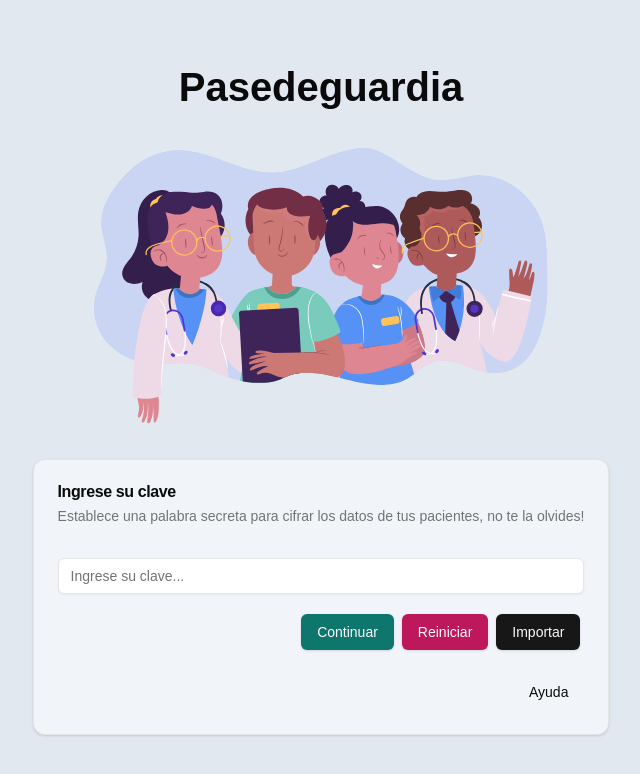
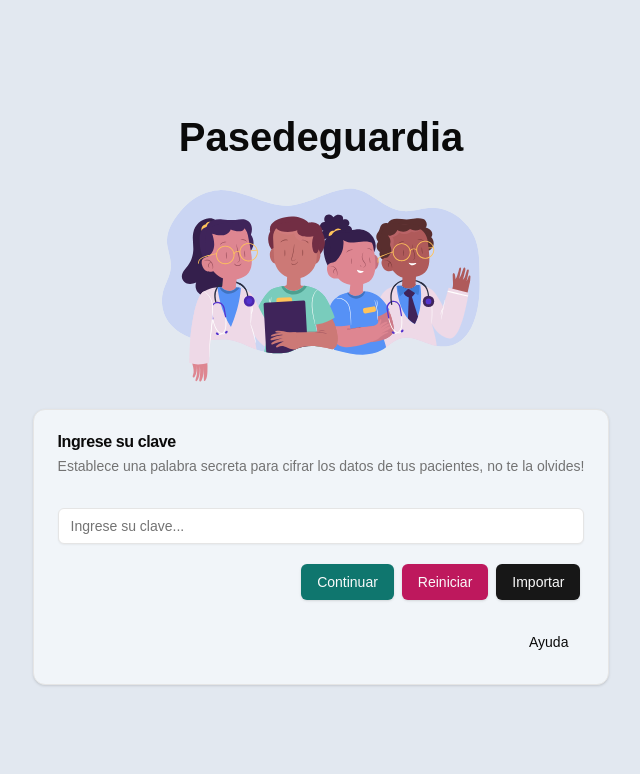
Before and after one commit to emdmed/pasedeguardia, a Next.js app: page / in a window 1280 px wide. Shown: the top 774 px of the page, without its empty margins (319-959 px from the left). Built offline with nearby package versions, Linux system fonts and the light colour scheme.

Commit message:
resize image

```diff
--- a/src/app/page.js
+++ b/src/app/page.js
@@ -81,7 +81,7 @@ export default function Home() {
 
   if (!isDecrypted && !toggleShareDialog) return <div className="bg-slate-200 h-screen flex flex-col items-center justify-center">
     <span className="font-bold" style={{ fontSize: 40 }}>Pasedeguardia</span>
-    <Image className="flex" width={500} height={50} alt="Description of the icon" src="/images/mainlogo.svg" />
+    <Image className="flex" width={350} height={50} alt="Description of the icon" src="/images/mainlogo.svg" />
     {!toggleHelp && <Card className="bg-slate-100 mx-2 my-2">
       <CardHeader>
         <CardTitle>
```
